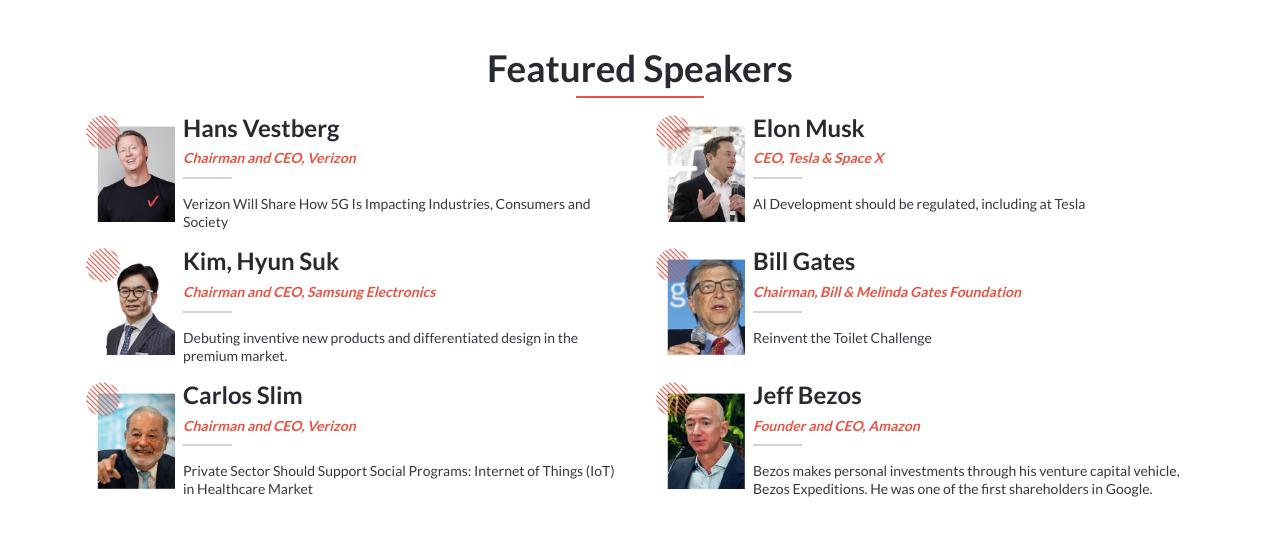
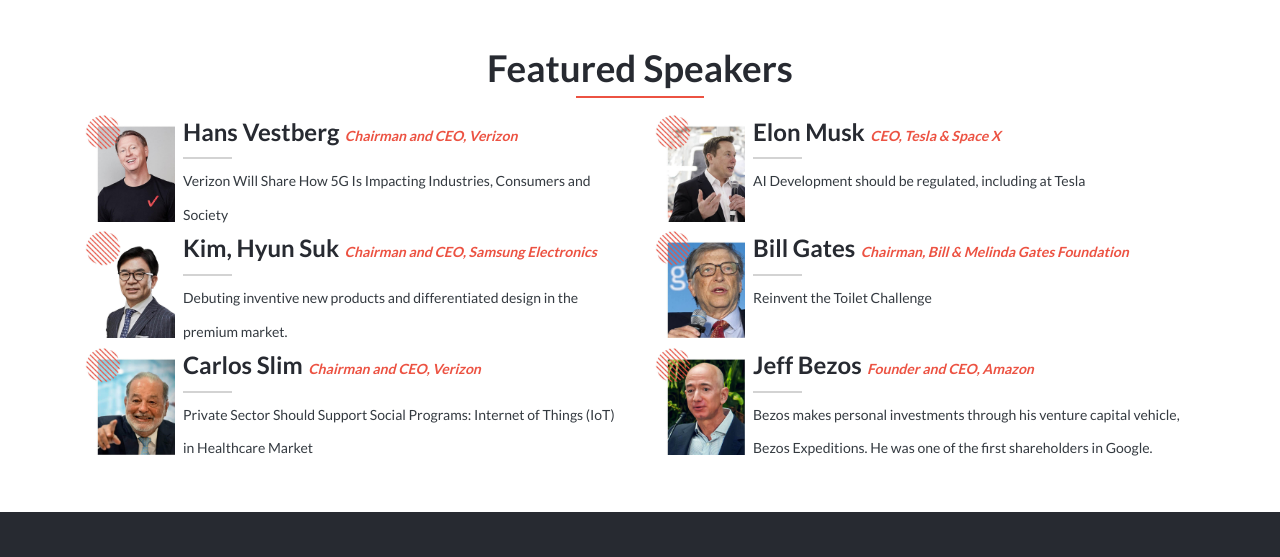
Before and after one commit to edxco/conference-website, a plain HTML site: page index.html in a window 1280 px wide. Shown: the part 1139-1696 px from the top of the page. Drawn offline with nearby package versions, Linux system fonts and the light colour scheme; files whose address does not match are found by name.

Commit message:
Hint error fix

```diff
--- a/index.html
+++ b/index.html
@@ -8,7 +8,7 @@
     <link rel="stylesheet" href="https://stackpath.bootstrapcdn.com/bootstrap/4.5.2/css/bootstrap.min.css"
         integrity="sha384-JcKb8q3iqJ61gNV9KGb8thSsNjpSL0n8PARn9HuZOnIxN0hoP+VmmDGMN5t9UJ0Z" crossorigin="anonymous">
     <link rel="stylesheet" href="css/style.css">
-    <title>Document</title>
+    <title>Oaky 2021</title>
 </head>
 
 <body>
@@ -105,33 +105,33 @@
                         <div class="carousel-item active">
                             <div class="row">
                                 <div class="col-12 slider-g1 text-center text-md-left">
-                                    <p class="slider-text color-2">Oaky 2021<br>
-                                        Is All Digital</p>
-                                    <p class="color-one font-weight-bold">
+                                    <h2 class="slider-text color-2">Oaky 2021<br>
+                                        Is All Digital</h2>
+                                    <h3 class="color-one font-weight-bold">
                                         Keynotes | Conferences | Networking
-                                    </p>
+                                    </h3>
                                 </div>
                             </div>
                         </div>
                         <div class="carousel-item">
                             <div class="row">
                                 <div class="col-12 slider-g2 text-center text-md-left">
-                                    <p class="slider-text color-2">Enterprise 5G<br>
-                                        Technology</p>
-                                    <p class="color-one font-weight-bold">
+                                    <h2 class="slider-text color-2">Enterprise 5G<br>
+                                        Technology</h2>
+                                    <h3 class="color-one font-weight-bold">
                                         Applications | Testings | Solutions
-                                    </p>
+                                    </h3>
                                 </div>
                             </div>
                         </div>
                         <div class="carousel-item">
                             <div class="row">
                                 <div class="col-12 slider-g3 text-center text-md-left">
-                                    <p class="slider-text color-2">Disruptive tech<br>
-                                        In Gaming </p>
-                                    <p class="color-one font-weight-bold">
+                                    <h2 class="slider-text color-2">Disruptive tech<br>
+                                        In Gaming </h2>
+                                    <h3 class="color-one font-weight-bold">
                                         Keynotes | Conferences | Networking
-                                    </p>
+                                    </h3>
                                 </div>
                             </div>
                         </div>
@@ -244,11 +244,11 @@
                                 <div class="col-9 col-md-8 col-lg-10 align-self-start pl-2 pr-0 mr-0 w-100">
                                     <div class="card-body p-0 m-0">
                                         <h3 class="card-title font-16 bold-700 mb-1 speakers">
-                                            <p class="name mb-2">Hans Vestberg</p>
-                                            <p class="job">Chairman and CEO, Verizon</p>
+                                            <span class="name mb-2">Hans Vestberg</span>
+                                            <span class="job">Chairman and CEO, Verizon</span>
                                             <a href="#">
-                                                <p class="text text-dark">Verizon Will Share How 5G Is Impacting
-                                                    Industries, Consumers and Society</p>
+                                                <span class="text text-dark">Verizon Will Share How 5G Is Impacting
+                                                    Industries, Consumers and Society</span>
                                             </a>
                                         </h3>
                                     </div>
@@ -265,11 +265,11 @@
                                 <div class="col-9 col-md-8 col-lg-10 align-self-start pl-2 pr-0 mr-0 w-100">
                                     <div class="card-body p-0 m-0">
                                         <h3 class="card-title font-16 bold-700 mb-1 speakers">
-                                            <p class="name mb-2">Elon Musk</p>
-                                            <p class="job">CEO, Tesla & Space X</p>
+                                            <span class="name mb-2">Elon Musk</span>
+                                            <span class="job">CEO, Tesla & Space X</span>
                                             <a href="#">
-                                                <p class="text text-dark">AI Development should be regulated, including
-                                                    at Tesla</p>
+                                                <span class="text text-dark">AI Development should be regulated, including
+                                                    at Tesla</span>
                                             </a>
                                         </h3>
                                     </div>
@@ -286,11 +286,11 @@
                                 <div class="col-9 col-md-8 col-lg-10 align-self-start pl-2 pr-0 mr-0 w-100">
                                     <div class="card-body p-0 m-0">
                                         <h3 class="card-title font-16 bold-700 mb-1 speakers">
-                                            <p class="name mb-2">Kim, Hyun Suk</p>
-                                            <p class="job">Chairman and CEO, Samsung Electronics</p>
+                                            <span class="name mb-2">Kim, Hyun Suk</span>
+                                            <span class="job">Chairman and CEO, Samsung Electronics</span>
                                             <a href="#">
-                                                <p class="text text-dark">Debuting inventive new products and
-                                                    differentiated design in the premium market.</p>
+                                                <span class="text text-dark">Debuting inventive new products and
+                                                    differentiated design in the premium market.</span>
                                             </a>
                                         </h3>
                                     </div>
@@ -307,10 +307,10 @@
                                 <div class="col-9 col-md-8 col-lg-10 align-self-start pl-2 pr-0 mr-0 w-100">
                                     <div class="card-body p-0 m-0">
                                         <h3 class="card-title font-16 bold-700 mb-1 speakers">
-                                            <p class="name mb-2">Bill Gates</p>
-                                            <p class="job">Chairman, Bill & Melinda Gates Foundation</p>
+                                            <span class="name mb-2">Bill Gates</span>
+                                            <span class="job">Chairman, Bill & Melinda Gates Foundation</span>
                                             <a href="#">
-                                                <p class="text text-dark">Reinvent the Toilet Challenge</p>
+                                                <span class="text text-dark">Reinvent the Toilet Challenge</span>
                                             </a>
                                         </h3>
                                     </div>
@@ -327,11 +327,11 @@
                                 <div class="col-9 col-md-8 col-lg-10 align-self-start pl-2 pr-0 mr-0 w-100">
                                     <div class="card-body p-0 m-0">
                                         <h3 class="card-title font-16 bold-700 mb-1 speakers">
-                                            <p class="name mb-2">Carlos Slim</p>
-                                            <p class="job">Chairman and CEO, Verizon</p>
+                                            <span class="name mb-2">Carlos Slim</span>
+                                            <span class="job">Chairman and CEO, Verizon</span>
                                             <a href="#">
-                                                <p class="text text-dark">Private Sector Should Support Social Programs:
-                                                    Internet of Things (IoT) in Healthcare Market</p>
+                                                <span class="text text-dark">Private Sector Should Support Social Programs:
+                                                    Internet of Things (IoT) in Healthcare Market</span>
                                             </a>
                                         </h3>
                                     </div>
@@ -348,12 +348,12 @@
                                 <div class="col-9 col-md-8 col-lg-10 align-self-start pl-2 pr-0 mr-0 w-100">
                                     <div class="card-body p-0 m-0">
                                         <h3 class="card-title font-16 bold-700 mb-1 speakers">
-                                            <p class="name mb-2">Jeff Bezos</p>
-                                            <p class="job">Founder and CEO, Amazon</p>
+                                            <span class="name mb-2">Jeff Bezos</span>
+                                            <span class="job">Founder and CEO, Amazon</span>
                                             <a href="#">
-                                                <p class="text text-dark">Bezos makes personal investments through his
+                                                <span class="text text-dark">Bezos makes personal investments through his
                                                     venture capital vehicle, Bezos Expeditions. He was one of the first
-                                                    shareholders in Google.</p>
+                                                    shareholders in Google.</span>
                                             </a>
                                         </h3>
                                     </div>
@@ -395,7 +395,7 @@
                     <img src="img/logo-ces.png" class="footer-img" alt="Oaky 2021 Logo">
                 </div>
                 <div class="col-8 pt-4 col-md-6 pt-md-3">
-                    <p class="copy mb-0">Edxco &copy <script type="text/JavaScript">
+                    <p class="copy mb-0">Edxco &copy; <script>
                             document.write(new Date().getFullYear());</script>
                     </p>
                     <p class="description">Some images where created using resources from <a
```
Also changed, not shown: about.html (+5 -3 lines), join.html (+5 -4 lines).
